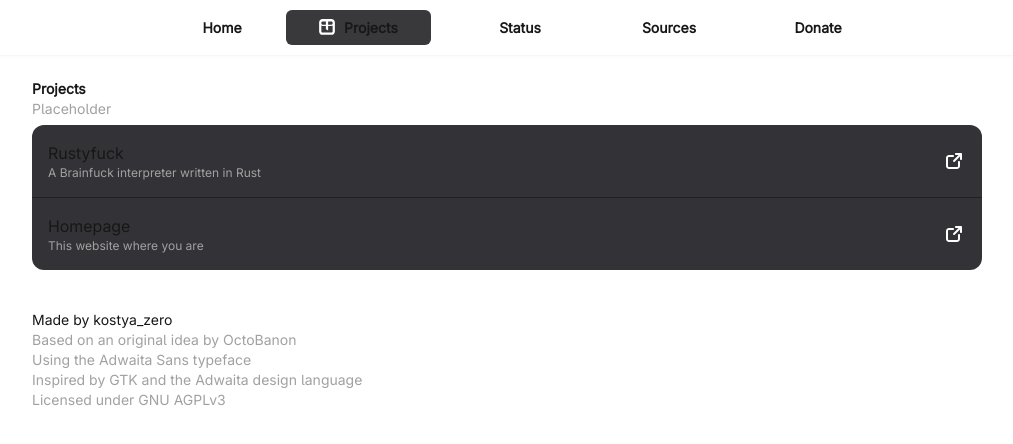
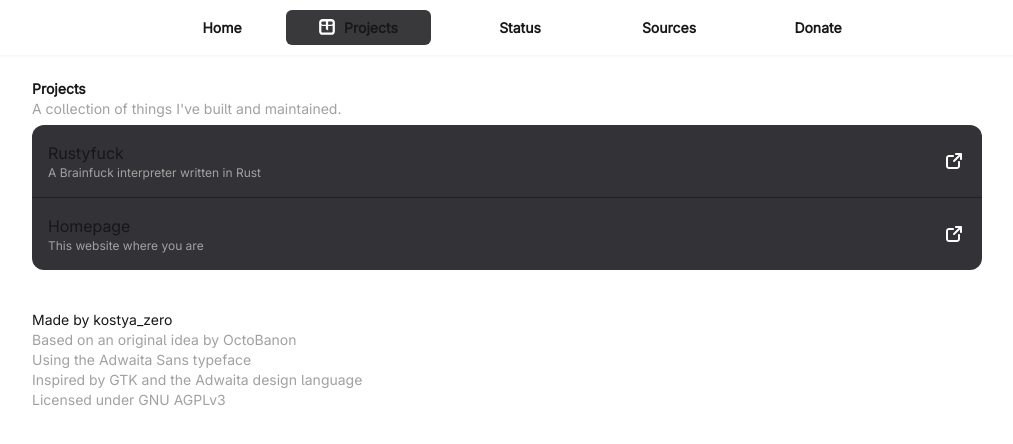
Before and after one commit to OctoBanon-Main/website, a Next.js app: page /projects in a window 1280 px wide. Shown: the top 444 px of the page, without its empty margins (133-1146 px from the left). Built offline with nearby package versions, Linux system fonts and the light colour scheme.

Commit message:
chore(projects): update description

```diff
--- a/package.json
+++ b/package.json
@@ -2,7 +2,7 @@
   "name": "octobanon-website",
   "description": "Personal website with information about me",
   "license": "AGPL-3.0-only",
-  "version": "0.3.0",
+  "version": "0.3.1",
   "author": "Maksim Bengraf <me@octobanon.com> (https://octobanon.com/)",
   "contributors": [
     {
--- a/src/app/(main)/projects/page.tsx
+++ b/src/app/(main)/projects/page.tsx
@@ -7,7 +7,7 @@ export default function Projects() {
     <>
         <ListSection
             title="Projects"
-            description="Placeholder"
+            description="A collection of things I&apos;ve built and maintained."
             items={PROJECTS}
         />
     </>
```
